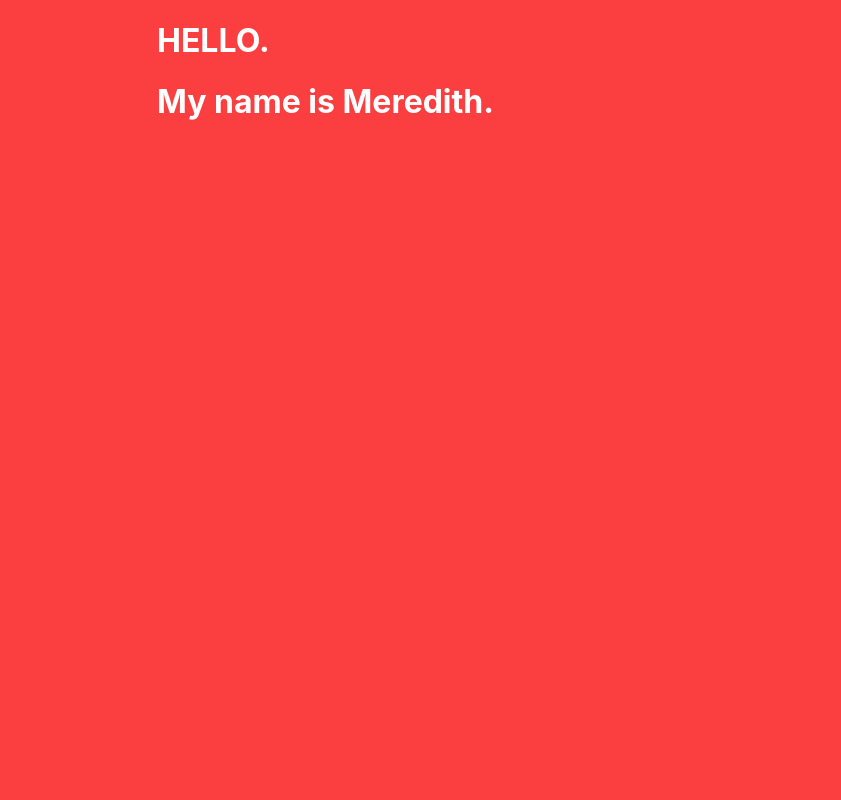
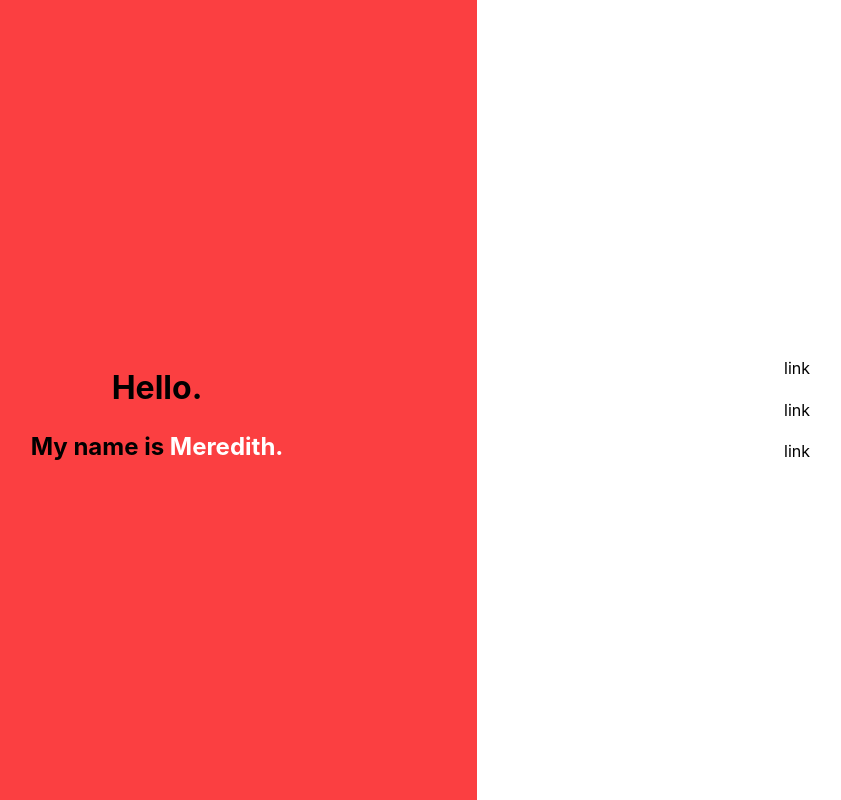
Before and after one commit to merestrickland/my_portfolio, a React (Create React App) app: page / in a window 1280 px wide. Shown: the whole page, without its empty margins (163-1004 px from the left). Built offline with nearby package versions, Linux system fonts and the light colour scheme; a web font is replaced by a local one.

Commit message:
split color screen

```diff
--- a/src/App.css
+++ b/src/App.css
@@ -1,14 +1,46 @@
-body {
-  background-color: rgb(251,63,65);
+h2 {
+  line-height: 100%;
+
 }
 
-.intro {
-  color: white;
-  /* text-align: center */
-  margin: auto;
-  width: 50%
+
+
+/* Split the screen in half */
+.split {
+  height: 100%;
+  width: 50%;
+  position: fixed;
+  z-index: 1;
+  top: 0;
+  overflow-x: hidden;
+  padding-top: 20px;
 }
 
-.hello {
-  /* display: inline-block; */
+/* Control the left side */
+.left {
+  left: 0;
+  background-color:rgb(251,63,65);
 }
+
+/* Control the right side */
+.right {
+  right: 0;
+  background-color:white;
+}
+
+/* If you want the content centered horizontally and vertically */
+.centered {
+  position: absolute;
+  top: 50%;
+  left: 50%;
+  transform: translate(-50%, -50%);
+  text-align: center;
+  line-height: 1.6;
+}
+
+.name {
+  color: white;
+}
+
+
+/* rgb(251,63,65) */
--- a/src/App.js
+++ b/src/App.js
@@ -11,9 +11,20 @@ function App() {
       <header className="App-header">
 
       </header>
-      <div className='intro'>
-        <div className='hello'><h1>HELLO.</h1></div>
-        <div className='name'><h1>My name is Meredith.</h1></div>
+
+      <div class="split left">
+        <div class="centered">
+          <h1>Hello.</h1>
+          <h2>My name is<span className='name'> Meredith.</span></h2>
+        </div>
+      </div>
+
+      <div class="split right">
+        <div class="centered">
+          <p>link</p>
+          <p>link</p>
+          <p>link</p>
+        </div>
       </div>
 
     </div>
```
